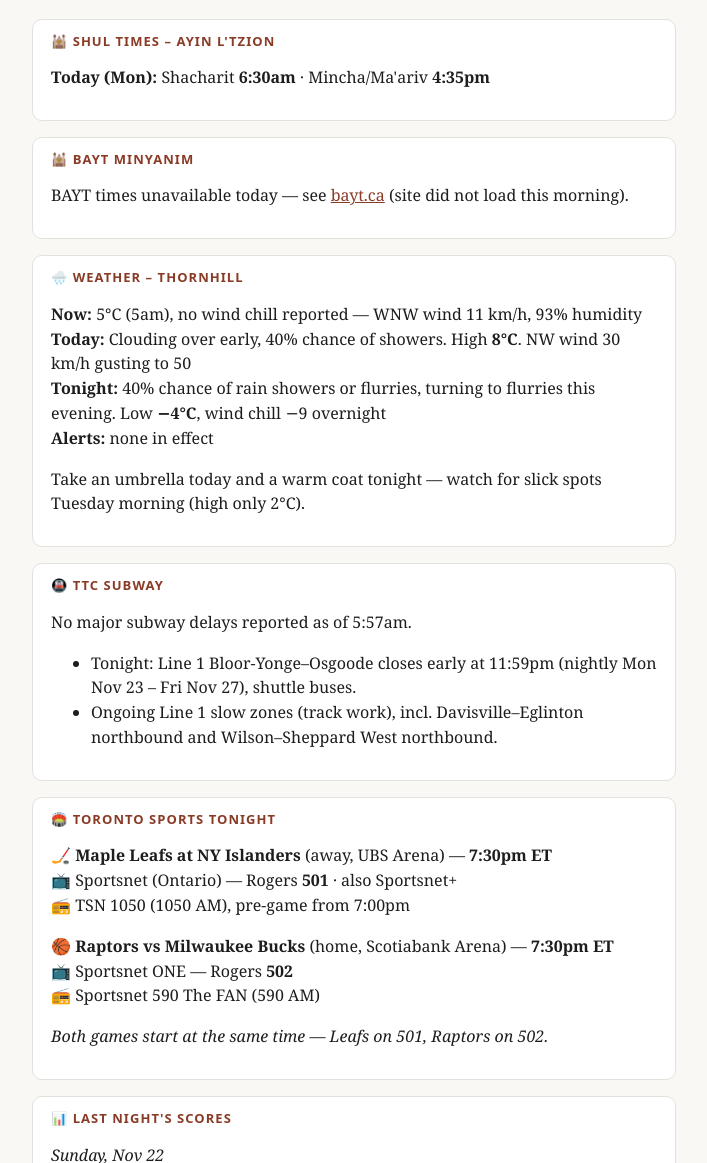
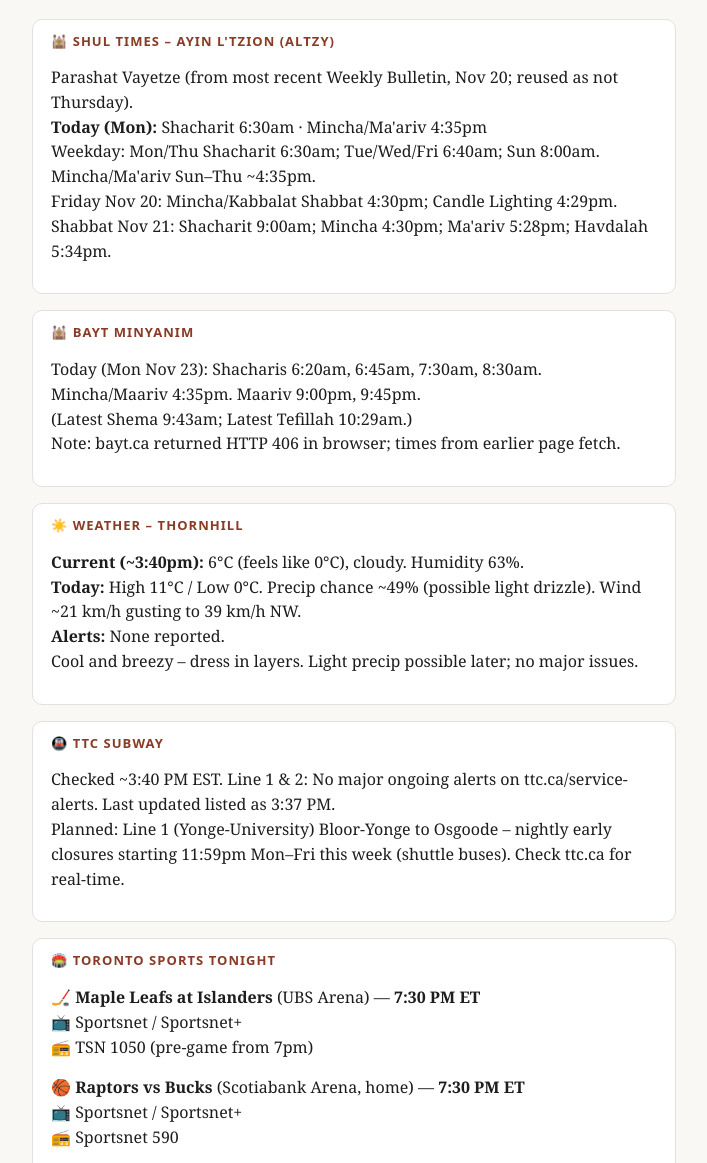
Before and after one commit to mikeyopp2/morningbrief, a plain HTML site: page index.html in a window 1280 px wide. Shown: the part 135-1298 px from the top of the page, without its empty margins (286-993 px from the left). Drawn offline with Linux system fonts and the light colour scheme.

Commit message:
Update index.html to today's brief 2026-11-23

```diff
--- a/index.html
+++ b/index.html
@@ -25,13 +25,12 @@ footer{font:12px/1.5 system-ui,sans-serif;color:var(--muted);text-align:center;m
 <body><div class="wrap">
 <header><div class="kicker">Monday, November 23, 2026</div><h1>Morning brief</h1>
 <nav><a href="index.html">Today</a><a href="archive.html">Archive</a></nav></header>
-<section><h2>🕍 Shul times – Ayin L'Tzion</h2><p><b>Today (Mon):</b> Shacharit <b>6:30am</b> · Mincha/Ma'ariv <b>4:35pm</b></p></section>
-<section><h2>🕍 BAYT minyanim</h2><p>BAYT times unavailable today — see <a href="https://www.bayt.ca/">bayt.ca</a> (site did not load this morning).</p></section>
-<section><h2>🌧️ Weather – Thornhill</h2><p><b>Now:</b> 5°C (5am), no wind chill reported — WNW wind 11 km/h, 93% humidity<br><b>Today:</b> Clouding over early, 40% chance of showers. High <b>8°C</b>. NW wind 30 km/h gusting to 50<br><b>Tonight:</b> 40% chance of rain showers or flurries, turning to flurries this evening. Low <b>−4°C</b>, wind chill −9 overnight<br><b>Alerts:</b> none in effect</p><p>Take an umbrella today and a warm coat tonight — watch for slick spots Tuesday morning (high only 2°C).</p></section>
-<section><h2>🚇 TTC subway</h2><p>No major subway delays reported as of 5:57am.</p><ul><li>Tonight: Line 1 Bloor-Yonge–Osgoode closes early at 11:59pm (nightly Mon Nov 23 – Fri Nov 27), shuttle buses.</li><li>Ongoing Line 1 slow zones (track work), incl. Davisville–Eglinton northbound and Wilson–Sheppard West northbound.</li></ul></section>
-<section><h2>🏟️ Toronto sports tonight</h2><p>🏒 <b>Maple Leafs at NY Islanders</b> (away, UBS Arena) — <b>7:30pm ET</b><br>📺 Sportsnet (Ontario) — Rogers <b>501</b> · also Sportsnet+<br>📻 TSN 1050 (1050 AM), pre-game from 7:00pm</p><p>🏀 <b>Raptors vs Milwaukee Bucks</b> (home, Scotiabank Arena) — <b>7:30pm ET</b><br>📺 Sportsnet ONE — Rogers <b>502</b><br>📻 Sportsnet 590 The FAN (590 AM)</p><p><i>Both games start at the same time — Leafs on 501, Raptors on 502.</i></p></section>
-<section><h2>📊 Last night's scores</h2><p><i>Sunday, Nov 22</i></p><p><b>NHL</b><br>CAR 5, NYR 2<br>BUF 6, TB 2<br>STL 5, EDM 4 (SO)<br>DAL 1, PIT 0<br>CHI 6, VAN 3</p><p><b>NBA</b><br>ATL 107, DET 97<br>MIA 123, OKC 113<br>WSH 116, ORL 96<br>DEN 151, CHI 145 (OT)<br>DAL 116, UTAH 114<br>NY 113, IND 106<br>GS 88, BOS 87</p><p><b>NFL</b><br>BUF 26, MIA 9<br>CHI 21, NO 13<br>DAL 51, TEN 30<br>DET 31, TB 21<br>KC 34, ARI 7<br>PHI 19, PIT 16<br>CAR 35, BAL 33<br>NYJ 27, LAC 24<br>DEN 38, LV 24<br>NYG 23, JAX 18<br>SF 35, MIN 10</p></section>
-<p class="sources">Sources: ALTZY Weekly Bulletin (cached) · <a href="https://www.bayt.ca/">bayt.ca</a> · <a href="https://weather.gc.ca/en/location/index.html?coords=43.837,-79.508">Environment Canada – Vaughan</a> · <a href="https://www.ttc.ca/service-alerts">TTC service alerts</a> · <a href="https://www.ttc.ca/service-advisories/subway-service">TTC subway closures</a> · <a href="https://showdar.tv/schedule/2026-11-23">showdar.tv</a> · <a href="https://www.tsn.ca/radio/toronto-1050/article/tsn-1050-maple-leafs-broadcast-schedule/">TSN 1050 Leafs</a> · <a href="https://www.tsn.ca/radio/toronto-1050/raps/article/tsn-1050-raptors-broadcast-schedule/">TSN 1050 Raptors</a> · <a href="https://www.espn.com/">ESPN scoreboards</a></p>
-
-<footer>Published Monday, November 23, 2026 at 5:58 AM EST</footer>
+<section><h2>🕍 Shul times – Ayin L'Tzion (ALTZY)</h2><p>Parashat Vayetze (from most recent Weekly Bulletin, Nov 20; reused as not Thursday).<br><b>Today (Mon):</b> Shacharit 6:30am · Mincha/Ma'ariv 4:35pm<br>Weekday: Mon/Thu Shacharit 6:30am; Tue/Wed/Fri 6:40am; Sun 8:00am. Mincha/Ma'ariv Sun–Thu ~4:35pm.<br>Friday Nov 20: Mincha/Kabbalat Shabbat 4:30pm; Candle Lighting 4:29pm.<br>Shabbat Nov 21: Shacharit 9:00am; Mincha 4:30pm; Ma'ariv 5:28pm; Havdalah 5:34pm.</p></section>
+<section><h2>🕍 BAYT minyanim</h2><p>Today (Mon Nov 23): Shacharis 6:20am, 6:45am, 7:30am, 8:30am. Mincha/Maariv 4:35pm. Maariv 9:00pm, 9:45pm.<br>(Latest Shema 9:43am; Latest Tefillah 10:29am.)<br>Note: bayt.ca returned HTTP 406 in browser; times from earlier page fetch.</p></section>
+<section><h2>☀️ Weather – Thornhill</h2><p><b>Current (~3:40pm):</b> 6°C (feels like 0°C), cloudy. Humidity 63%.<br><b>Today:</b> High 11°C / Low 0°C. Precip chance ~49% (possible light drizzle). Wind ~21 km/h gusting to 39 km/h NW.<br><b>Alerts:</b> None reported.<br>Cool and breezy – dress in layers. Light precip possible later; no major issues.</p></section>
+<section><h2>🚇 TTC subway</h2><p>Checked ~3:40 PM EST. Line 1 & 2: No major ongoing alerts on ttc.ca/service-alerts. Last updated listed as 3:37 PM.<br>Planned: Line 1 (Yonge-University) Bloor-Yonge to Osgoode – nightly early closures starting 11:59pm Mon–Fri this week (shuttle buses). Check ttc.ca for real-time.</p></section>
+<section><h2>🏟️ Toronto sports tonight</h2><p>🏒 <b>Maple Leafs at Islanders</b> (UBS Arena) — <b>7:30 PM ET</b><br>📺 Sportsnet / Sportsnet+<br>📻 TSN 1050 (pre-game from 7pm)</p><p>🏀 <b>Raptors vs Bucks</b> (Scotiabank Arena, home) — <b>7:30 PM ET</b><br>📺 Sportsnet / Sportsnet+<br>📻 Sportsnet 590</p><p>Blue Jays: Off-season, no game.</p><p><i>Both games at same time. Sources: showdar.tv, nhl.com/mapleleafs, nba.com/raptors.</i></p></section>
+<section><h2>📊 Last night's scores (Nov 22)</h2><p><b>NHL</b><br>CAR 5, NYR 2<br>BUF 6, TB 2<br>STL 5, EDM 4 (SO)<br>DAL 1, PIT 0<br>CHI 6, VAN 3</p><p><b>NBA</b><br>ATL 107, DET 97<br>MIA 123, OKC 113<br>WSH 116, ORL 96<br>DEN 151, CHI 145 (OT)<br>DAL 116, UTA 114<br>NY 113, IND 106<br>GS 88, BOS 87</p><p><b>NFL</b> (Sunday)<br>BUF 26 MIA 9; CHI 21 NO 13; DAL 51 TEN 30; DET 31 TB 21; SF 35 MIN 10; DEN 38 LV 24; NYJ 27 LAC 24; NYG 23 JAX 18; and others.<br>MLB: Off-season.</p></section>
+<p class="sources">Sources: ALTZY Weekly Bulletin (Gmail, Nov 20 2026); bayt.ca (page fetch); weather tool (Thornhill); ttc.ca/service-alerts; showdar.tv; nhl.com; nba.com/raptors; ESPN/NHL.com for scores.<br>Notes: bayt.ca blocked browser (406); TTC page loaded but limited detail. Never invent data.</p>
+<footer>Updated Monday, November 23, 2026 at ~3:45 PM EST</footer>
 </div></body></html>
```
